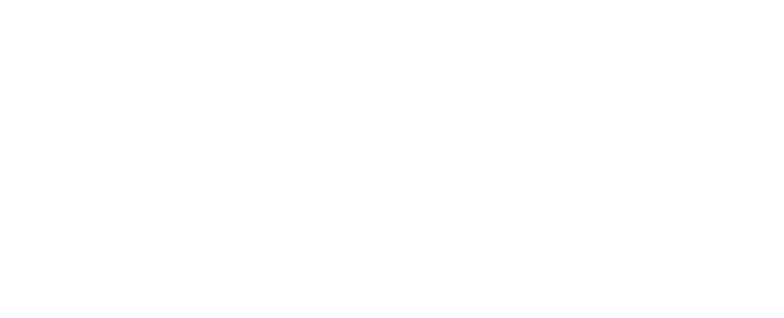
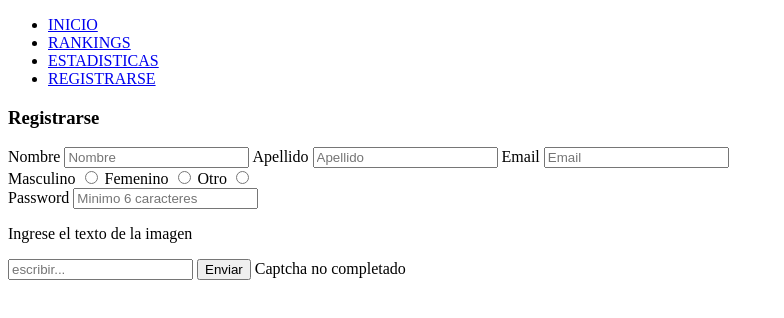
Before and after one commit to EmilioPernia/TIO-TPE-G13, a plain HTML site: page form.html in a window 1280 px wide. Shown: the whole page, without its empty margins (0-784 px from the left). Drawn offline with Linux system fonts and the light colour scheme.

Commit message:
agregar body al form

```diff
--- a/form.html
+++ b/form.html
@@ -7,6 +7,52 @@
     <title>Document</title>
 </head>
 <body>
+    <div class="encabezado">
 
+        <nav class="nav-hidden">
+            <ul>
+                <li><a href="index.html">INICIO</a></li>
+                <li><a href="ranking.html">RANKINGS</a></li>
+                <li><a href="estadisticas.html">ESTADISTICAS</a></li>
+                <li><a href="registrarse.html">REGISTRARSE</a></li>
+            </ul>
+        </nav>
+    </div>
+    <div class="div-contenido-registrarse">
+        <div class="div-registrarse">
+            <form id="form">
+                <h3>Registrarse</h3>
+                <label for="nombre">Nombre</label>
+                <input type="text" name="nombre" placeholder="Nombre" required>
+                <label for="apellido">Apellido</label>
+                <input type="text" name="apellido" placeholder="Apellido" required>
+                <label for="email">Email</label>
+                <input type="email" name="email" placeholder="Email" required>
+
+                <div class="sexo">
+                    <label for="masculino">Masculino</label>
+                    <input type="radio" name="sexo" value="masculino" required>
+                    <label for="femenino">Femenino</label>
+                    <input type="radio" name="sexo" value="femenino" required>
+                    <label for="otro">Otro</label>
+                    <input type="radio" name="sexo" value="otro" required>
+                </div>
+
+                <label for="password">Password</label>
+                <input type="password" name="password" placeholder="Minimo 6 caracteres" minlength="6" required>
+
+                <div class="div-captcha">
+                    <label class="textoSeguridad"></label>
+                    <p>Ingrese el texto de la imagen</p>
+                    <input id="input-usuario" type="text" name="status" placeholder="escribir..." autocomplete="off" required>
+                    <button id="btn-enviar">Enviar</button>
+                    <label class="respuesta">Captcha no completado</label>
+                </div>
+            </form>
+        </div>
+    </div>
+
+    <script src="js/nav.js"></script>
+    <script src="js/captcha.js"></script>
 </body>
 </html>
```
